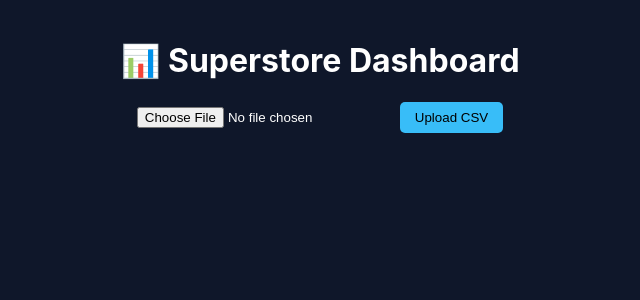
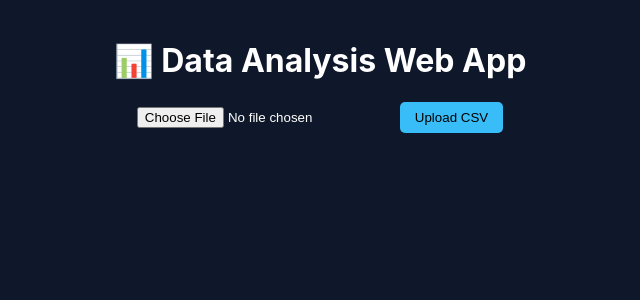
Before and after one commit to akr1701/Data-Analysis-Web-App, a React (Create React App) app in the folder frontend/: page / in a window 1280 px wide. Shown: the top 300 px of the page, without its empty margins (320-960 px from the left). Built offline with nearby package versions, Linux system fonts and the light colour scheme.

Commit message:
updated frontend with render API

```diff
--- a/frontend/src/App.js
+++ b/frontend/src/App.js
@@ -12,7 +12,7 @@ function App() {
     formData.append("file", file);
     formData.append("region", regionValue);
 
-    const res = await fetch("http://127.0.0.1:8000/analyze", {
+    const res = await fetch("https://data-analysis-backend-hz2b.onrender.com/analyze", {
       method: "POST",
       body: formData,
     });
@@ -23,7 +23,7 @@ function App() {
 
   return (
     <div style={{ background: "#0f172a", minHeight: "100vh", color: "white", padding: "20px" }}>
-      <h1 style={{ textAlign: "center" }}>📊 Superstore Dashboard</h1>
+      <h1 style={{ textAlign: "center" }}>📊 Data Analysis Web App</h1>
 
       <div style={{ textAlign: "center", marginBottom: "20px" }}>
         <input
```
Also changed, not shown: 1 other file (tests, documents, lock files or other folders).
